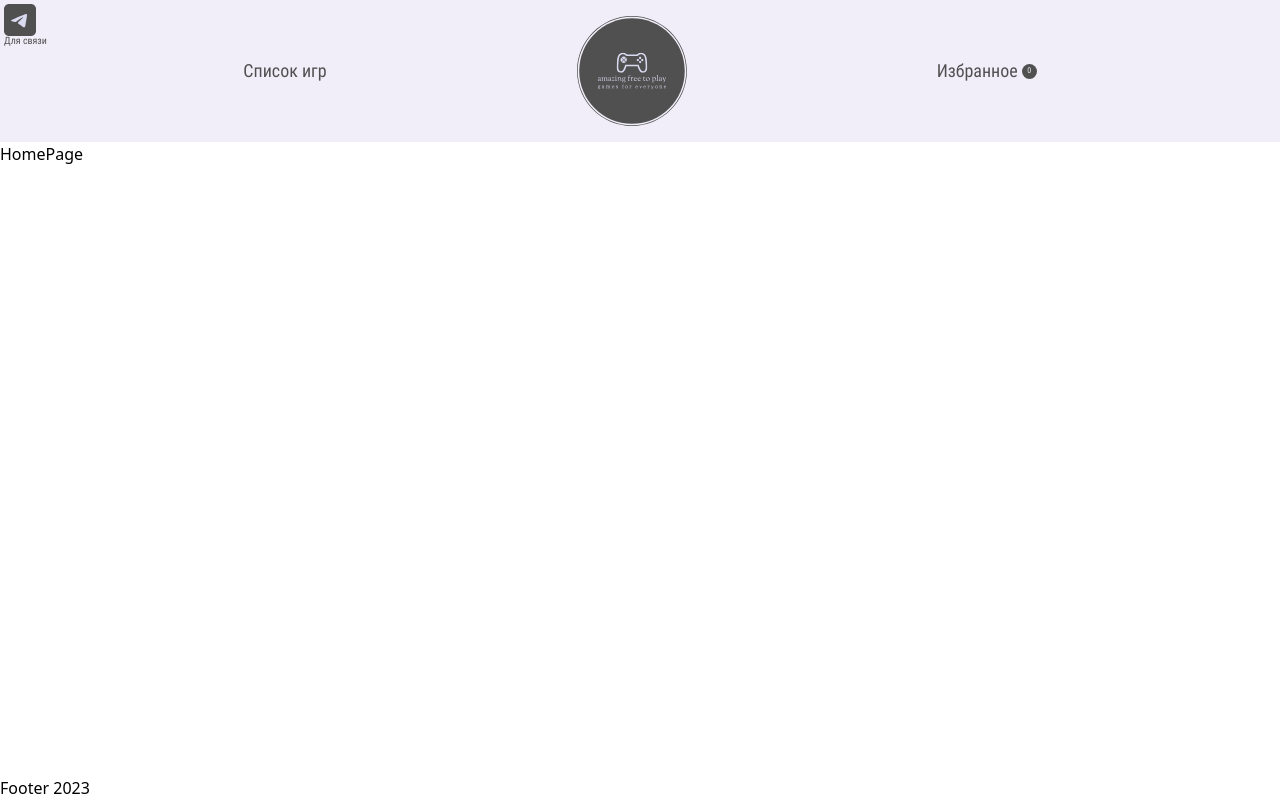
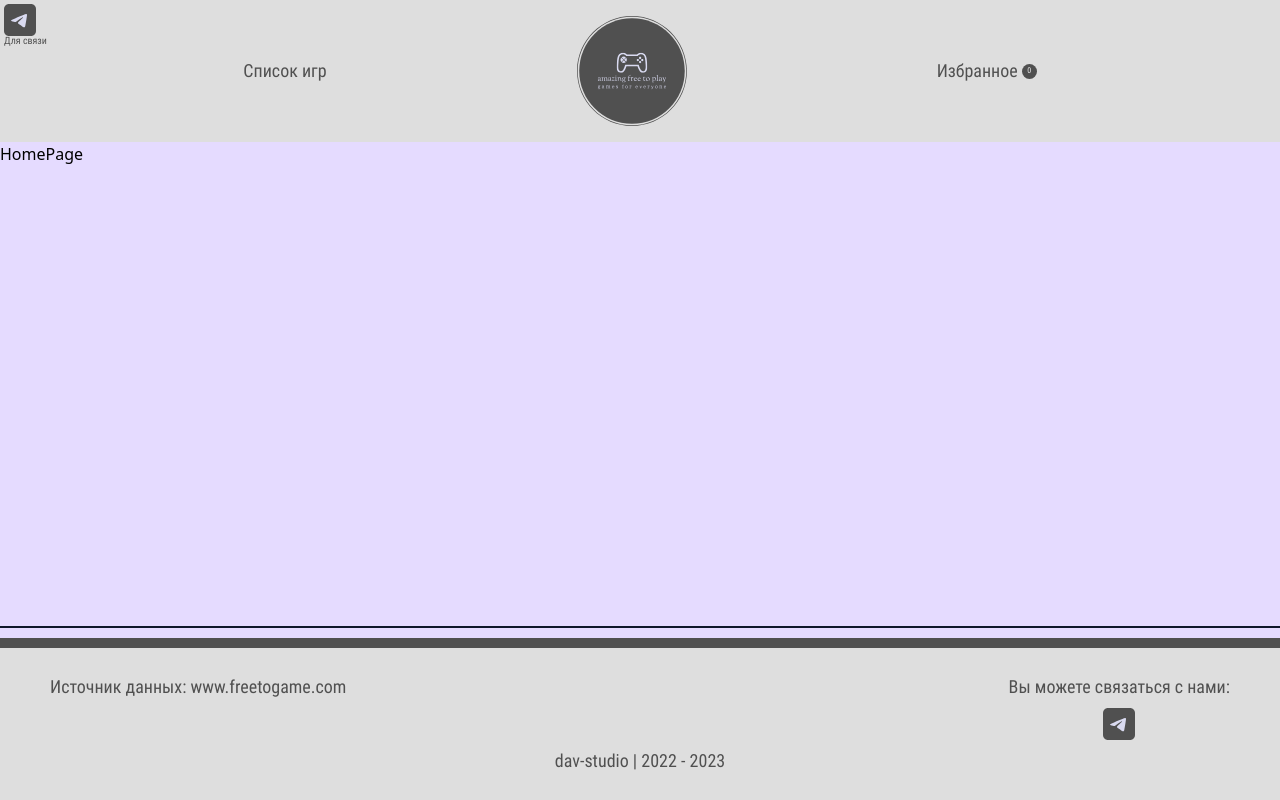
Before and after one commit to AntonDzyubenkoGit/GamesFTP, a React (Vite) app: page / in a window 1280 px wide. Built offline with nearby package versions, Linux system fonts and the light colour scheme; a web font is replaced by a local one.

Commit message:
Добавлен Footer

```diff
--- a/src/components/Footer.jsx
+++ b/src/components/Footer.jsx
@@ -1,7 +1,43 @@
 import React from 'react';
+import { telegram } from '../assets';
 
 const Footer = () => {
-  return <footer>Footer 2023</footer>;
+  return (
+    <footer
+      className="text-primary font-regular text-sm lg:text-base
+        bg-background-hf border-t-[10px] border-background relative
+        before:content-[''] before:bg-primary before:w-full before:h-[10px]
+        before:absolute before:top-0"
+    >
+      <div className="max-container pb-[30px] pt-[40px] px-2 lg:px-[50px]">
+        <div
+          className="flex justify-between items-start gap-3
+            max-sm:flex-col max-sm:items-center"
+        >
+          <p>Источник данных: www.freetogame.com</p>
+          <div>
+            <p>Вы можете связаться с нами:</p>
+            <a
+              className="flex justify-center mt-1 md:mt-3"
+              href="https://t.me/DVAnton"
+              target="_blank"
+              rel="noreferrer"
+            >
+              <img className="w-[32px] h-[32px]" src={telegram} alt="telegram icon" />
+            </a>
+          </div>
+        </div>
+        <a
+          className="flex mt-[12px] items-center justify-center"
+          href="https://dav-studio.ru/"
+          target="_blank"
+          rel="noreferrer"
+        >
+          dav-studio | 2022 - {new Date().getFullYear()}
+        </a>
+      </div>
+    </footer>
+  );
 };
 
 export default Footer;
--- a/src/components/Header.jsx
+++ b/src/components/Header.jsx
@@ -7,7 +7,11 @@ const Header = () => {
   const { count = 0 } = useContext(AppContext);
 
   return (
-    <header className="bg-background text-primary text-sm font-regular sticky top-0 lg:text-base">
+    <header
+      className="
+        bg-background-hf text-primary text-sm
+        font-regular sticky top-0 lg:text-base"
+    >
       <a
         className="absolute max-lg:hidden lg:top-1 lg:left-1 "
         href="https://t.me/DVAnton"
@@ -17,7 +21,11 @@ const Header = () => {
         <img className="w-[32px] h-[32px]" src={telegram} alt="telegram icon" />
         <span className="text-xs absolute w-max">Для связи</span>
       </a>
-      <nav className="max-container mx-auto flex items-center justify-between py-4 px-4 md:justify-center md:gap-[250px]">
+      <nav
+        className="
+          max-container mx-auto flex items-center justify-between
+          py-4 px-2 md:justify-center md:gap-[250px]"
+      >
         <NavLink
           to="/games-list"
           className={({ isActive }) =>
@@ -36,7 +44,11 @@ const Header = () => {
           }
         >
           Избранное
-          <div className="bg-primary ml-1 rounded-full w-[15px] h-[15px] flex items-center justify-center">
+          <div
+            className="
+              bg-primary ml-1 rounded-full w-[15px] h-[15px]
+              flex items-center justify-center"
+          >
             <span className="text-[8px] text-light">{count}</span>
           </div>
         </NavLink>
--- a/src/components/Layout.jsx
+++ b/src/components/Layout.jsx
@@ -7,7 +7,7 @@ const Layout = () => {
   return (
     <>
       <Header />
-      <main>
+      <main className="bg-background border-b-2 border-slate-900">
         <Outlet />
       </main>
       <Footer />
--- a/tailwind.config.js
+++ b/tailwind.config.js
@@ -21,7 +21,8 @@ export default {
       colors: {
         primary: '#505050',
         light: '#F0F0F0',
-        background: '#F1EEF9',
+        background: '#E5DBFF',
+        'background-hf': '#DEDEDE',
       },
       boxShadow: {
         card: '2px 4px 4px #505050',
```
